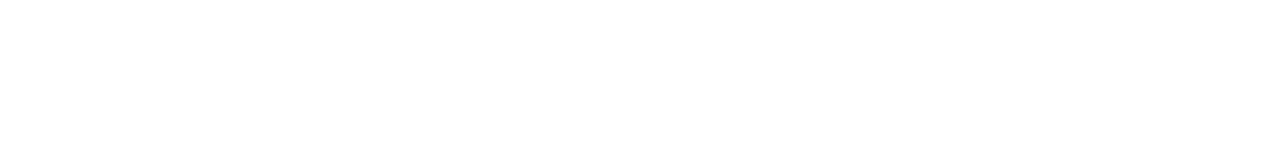
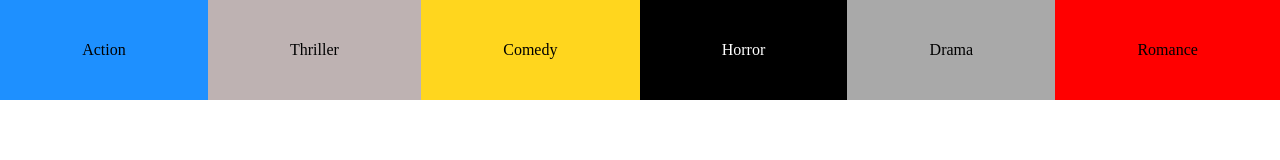
Before and after one commit to fbw-d09/uib_layout_out_of_ordinary-tide-27, a website: page index.html in a window 1280 px wide. Drawn offline with Linux system fonts and the light colour scheme.

Commit message:
ordynary-fertig

```diff
--- a/index.html
+++ b/index.html
@@ -8,6 +8,15 @@
     <link rel="stylesheet" href="style.css" />
   </head>
   <body>
-
+    <header>
+      <ul class="box horizontal vertcal">
+        <li class="perpl">Action</li>
+        <li class="beige">Thriller</li>
+        <li class="gelb">Comedy</li>
+        <li class="black">Horror</li>
+        <li class="grau">Drama</li>
+        <li class="red">Romance</li>
+      </ul>
+    </header>
   </body>
 </html>
--- a/style.css
+++ b/style.css
@@ -1,4 +1,69 @@
-html, body {
-    margin: 0;
-    padding: 0;
+* {
+  margin: 0;
+  padding: 0;
 }
+
+ul {
+  display: flex;
+  flex-direction: row;
+  min-width: 200px;
+  min-height: 100px;
+  height: 70px;
+  /* border: 2px solid red; */
+}
+
+li {
+  text-decoration: none;
+  display: flex;
+  align-items: center;
+  justify-content: center;
+}
+
+.perpl {
+  background-color: rgb(30, 144, 255);
+  flex-grow: 1;
+}
+
+.beige {
+  background-color: rgb(190, 178, 178);
+  flex-grow: 1;
+}
+
+.gelb {
+  background-color: rgb(255, 214, 30);
+  flex-grow: 1;
+}
+
+.black {
+  background-color: rgb(0, 0, 0);
+  color: white;
+  flex-grow: 1;
+}
+
+.grau {
+  background-color: rgb(169, 169, 169);
+  flex-grow: 1;
+}
+
+.red {
+  background-color: rgb(255, 0, 0);
+  flex-grow: 1;
+}
+
+@media (min-width: 400px) {
+  .vertical {
+    flex-direction: row;
+  }
+  .horizontal {
+    flex-direction: column;
+  }
+}
+
+@media (min-width: 650px) {
+  .vertical {
+    flex-direction: column;
+  }
+  .horizontal {
+    flex-direction: row;
+  }
+}
```
